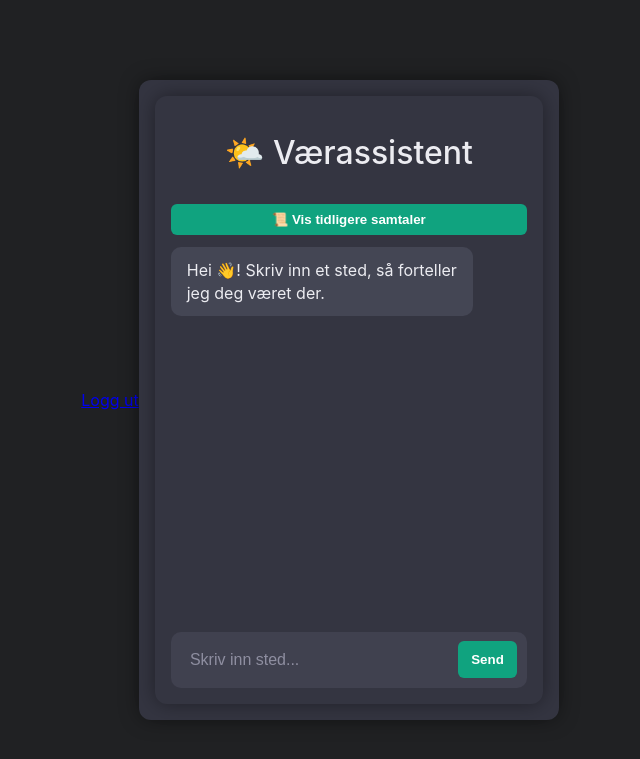
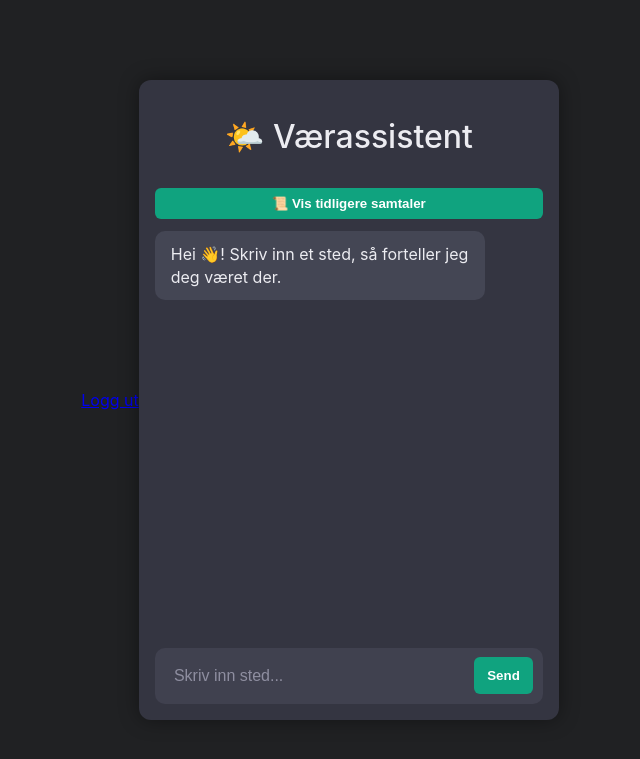
Before and after one commit to Odalopheim/PHP-Prosjekt, a PHP site: page / in a window 1280 px wide. Shown: the top 759 px of the page, without its empty margins (320-960 px from the left). Run offline with PHP 8.4, Linux system fonts and the light colour scheme; the visitor is signed in with stand-in values (Sample User, id 1); data that the repository does not hold is empty.

Commit message:
fikset småting

```diff
--- a/index.php
+++ b/index.php
@@ -23,7 +23,6 @@ $conversations = Conversation::getAllMessages();
 </head>
 <body>
   <a href="logout.php" class="logout-btn">Logg ut</a>
-  <div class="chat">
   <div class="chat">
     <h1>🌤️ Værassistent</h1>
       <div class="messages">
--- a/models/Conversation.php
+++ b/models/Conversation.php
@@ -4,7 +4,7 @@ require_once 'models/Database.php';
 class Conversation
 {
     /**
-     * 💾 Lagre en samtale (brukerinput + botens svar)
+     * Lagre en samtale (brukerinput + botens svar)
      */
     public static function saveMessage($userInput, $botResponse)
     {
@@ -34,7 +34,7 @@ class Conversation
     }
 
     /**
-     * 📜 Hent alle tidligere samtaler (nyeste først)
+     * Hent alle tidligere samtaler (nyeste først)
      */
     public static function getAllMessages()
     {
@@ -50,7 +50,7 @@ class Conversation
     }
 
     /**
-     * 🧹 (Valgfritt) Tøm hele samtaleloggen
+     * Tøm hele samtaleloggen
      */
     public static function clearAll()
     {
```
Also changed, not shown: controllers/ChatBot.php (+5 -5 lines), public/css/style.css (line endings or trailing spaces).
